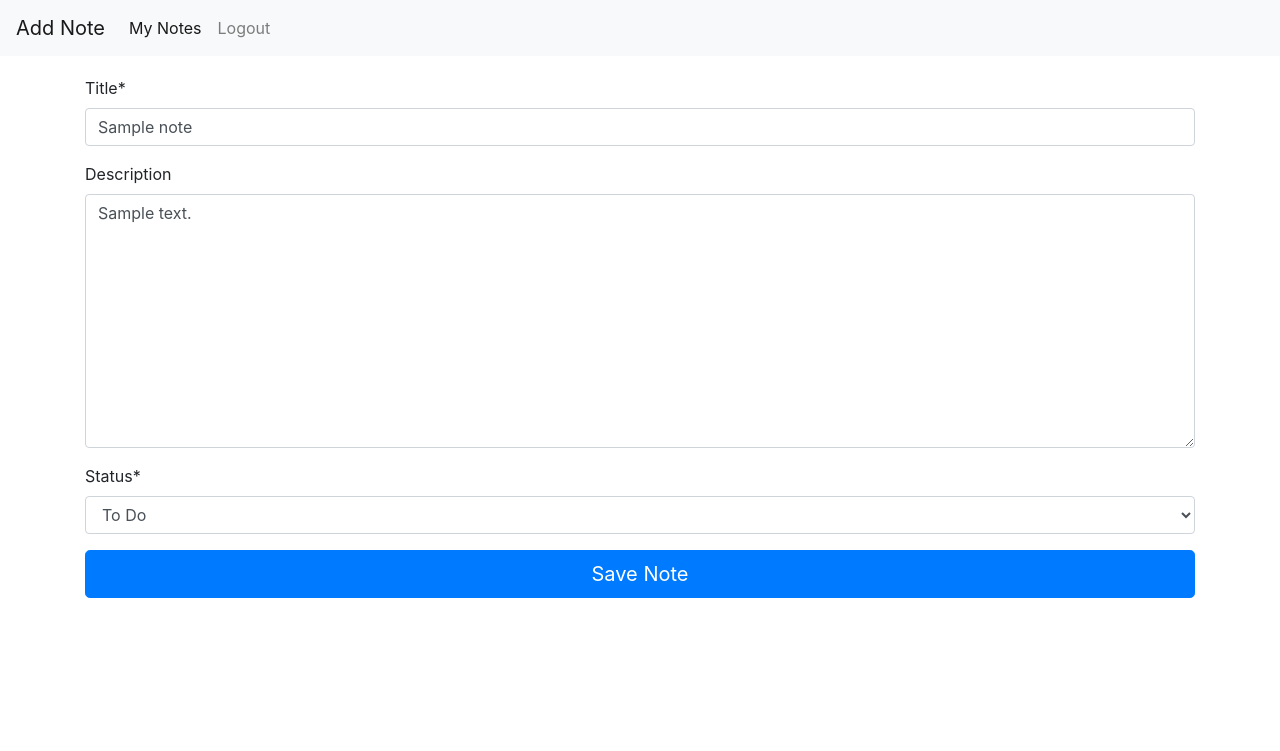
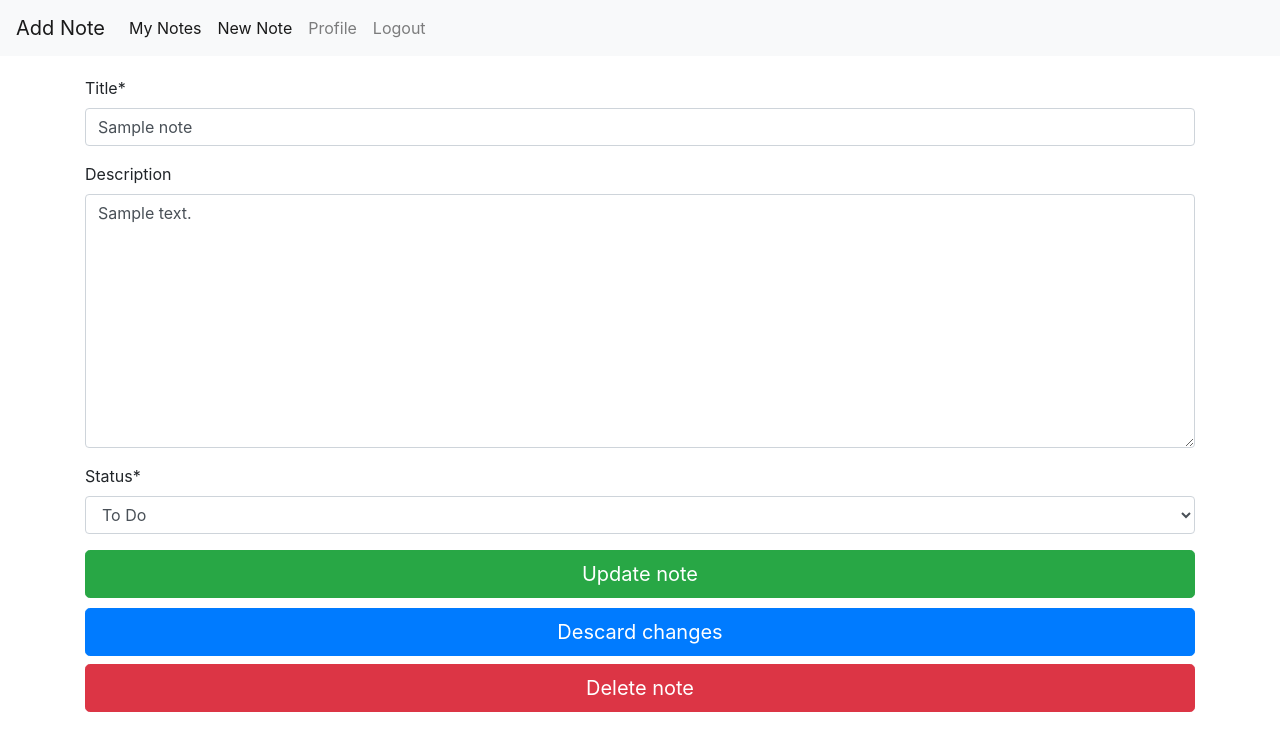
Before and after one commit to Programmer-Edilson/Notes-Django, a Django app: page /notes/update/1/ in a window 1280 px wide. Shown: the top 751 px of the page. Run offline with Django 4.2, Linux system fonts and the light colour scheme; a user stored in the database is signed in; tables that the repository leaves empty hold one stand-in row (values such as "Sample post"); some libraries are stand-ins or nearby versions.

```diff
--- a/Notes/urls.py
+++ b/Notes/urls.py
@@ -19,8 +19,8 @@ import django.contrib.auth
 from . import views
 
 urlpatterns = [
+    path('', views.gateway, name='gateway'),
     path('', include('django.contrib.auth.urls')),
-    path('', views.gateway, name='gateway'),
     path('admin/', admin.site.urls),
     path('notes/', include('crud.urls')),
     path('register/', include('register.urls')),
--- a/crud/templates/create.html
+++ b/crud/templates/create_note.html
@@ -19,11 +19,12 @@
 
 {% block content %}
  <div class="container">
-		 <form method="POST" action="{% url 'create' %}">
+		 <form method="POST" style="margin-bottom: 10px;" action="{% url 'create' %}">
 				{% csrf_token %}
 				{{ form | crispy }}
 
-		<button type="submit" class="btn btn-primary btn-lg btn-block">Save Note</button>
+		<button type="submit" class="btn btn-success btn-lg btn-block">Save note</button>
 	</form>
+    <a href="{% url 'notes' %}"><button type="submit" class="btn btn-danger btn-lg btn-block">Descard note</button></a>
   </div>
 {% endblock %}
--- a/crud/templates/profile.html
+++ b/crud/templates/profile.html
@@ -73,7 +73,10 @@
         </div>
       </div>
     </div>
-	<a href="{% url 'delete_user' %}"><button type="button" class="btn btn-outline-danger btn-lg btn-block">Delete my account</button></a>
+    <form method="POST" action="{% url 'delete_user' %}">
+        {% csrf_token %}
+	    <button type="submit" class="btn btn-outline-danger btn-lg btn-block">Delete my account</button>
+    </form>
   </div>
 </section>
 
--- a/crud/templates/update_note.html
+++ b/crud/templates/update_note.html
@@ -11,14 +11,31 @@
     </li>
 {% endblock %}
 
+{% block nav1 %}
+    <li class="nav-item active">
+        <a class="nav-link" href="{% url 'create' %}">New Note</a>
+    </li>
+{% endblock %}
+
+{% block profile %}
+    <li class="nav-item">
+        <a class="nav-link" href="{% url 'profile' %}">Profile</a>
+        </li>
+{% endblock %}
+
+{% block style %}
+{% endblock %}
 
 {% block content %}
  <div class="container">
-		 <form method="POST" action="{% url 'update' id %}">
+		 <form method="POST" style="margin-bottom: 10px" action="{% url 'update' id %}">
 				{% csrf_token %}
 				{{ form | crispy }}
 
-		<button type="submit" class="btn btn-primary btn-lg btn-block">Save Note</button>
+		<button type="submit" class="btn btn-success btn-lg btn-block">Update note</button>
 	</form>
+    <a href="{% url 'notes' %}"><button type="submit" class="btn btn-primary btn-lg btn-block">Descard changes</button></a>
+    <h1></h1>
+    <a href="{% url 'delete' id %}"><button type="submit" class="btn btn-danger btn-lg btn-block">Delete note</button></a>
   </div>
 {% endblock %}
--- a/crud/views.py
+++ b/crud/views.py
@@ -15,7 +15,7 @@ status = {
 
 @login_required
 def list_notes(request):
-    notes = Note.objects.filter(user=request.user)
+    notes = Note.objects.filter(user=request.user).order_by('date')
     for note in notes:
         note.status = status[note.status]
     context = {'notes': notes}
@@ -36,7 +36,7 @@ def create(request):
             return redirect('notes')
     form = NoteForm()
     context = {'form': form}
-    return render(request, 'create.html', context)
+    return render(request, 'create_note.html', context)
 
 @login_required
 def update(request, pk):
@@ -78,7 +78,9 @@ def delete(request, pk):
 @login_required
 def profile(request):
     user = request.user
-    form = {'first_name': user.first_name,
+    form = {
+            'id': user.id,
+            'first_name': user.first_name,
             'last_name': user.last_name,
             'username': user.username,
             'email' : user.email,
@@ -93,8 +95,8 @@ def profile(request):
 def search(request):
     if request.method == "POST":
         query = str(request.POST['query'])
-        notes = Note.objects.filter(user=request.user, title__contains=query)
-        context = {"notes" : notes, "query" : query }
-        return render(request, 'search.html', context)
+        notes = Note.objects.filter(user=request.user, title__icontains=query)
+        context = {"notes" : notes, "query" : query}
+        return render(request, 'search_note.html', context)
     else:
         return HttpResponse("<h1>only POST method is allowed</h1>")
--- a/register/urls.py
+++ b/register/urls.py
@@ -3,7 +3,6 @@ from . import views
 
 urlpatterns = [
     path('signup/', views.signup, name="signup"),
-    #path('update/', views.update, name="update_user"),
     path('delete/', views.delete, name="delete_user"),
 
 ]
--- a/register/views.py
+++ b/register/views.py
@@ -13,8 +13,8 @@ def signup(request):
         if form.is_valid():
             form.save()
             user = authenticate(
-                    username=request.POST['username'],
-                    password=request.POST['password1']
+                    username=str(request.POST['username']),
+                    password=str(request.POST['password1'])
             )
             if user is not None:
                 login(request, user)
@@ -43,7 +43,6 @@ def delete(request):
 
     if user is not None:
         user.delete()
-        messages.success(request, "Account deleted successfully!")
         return redirect('login')
     else:
         messages.warning(request, "Error deleting account")
```
Also changed, not shown: crud/templates/search_note.html (renamed from crud/templates/search.html).
